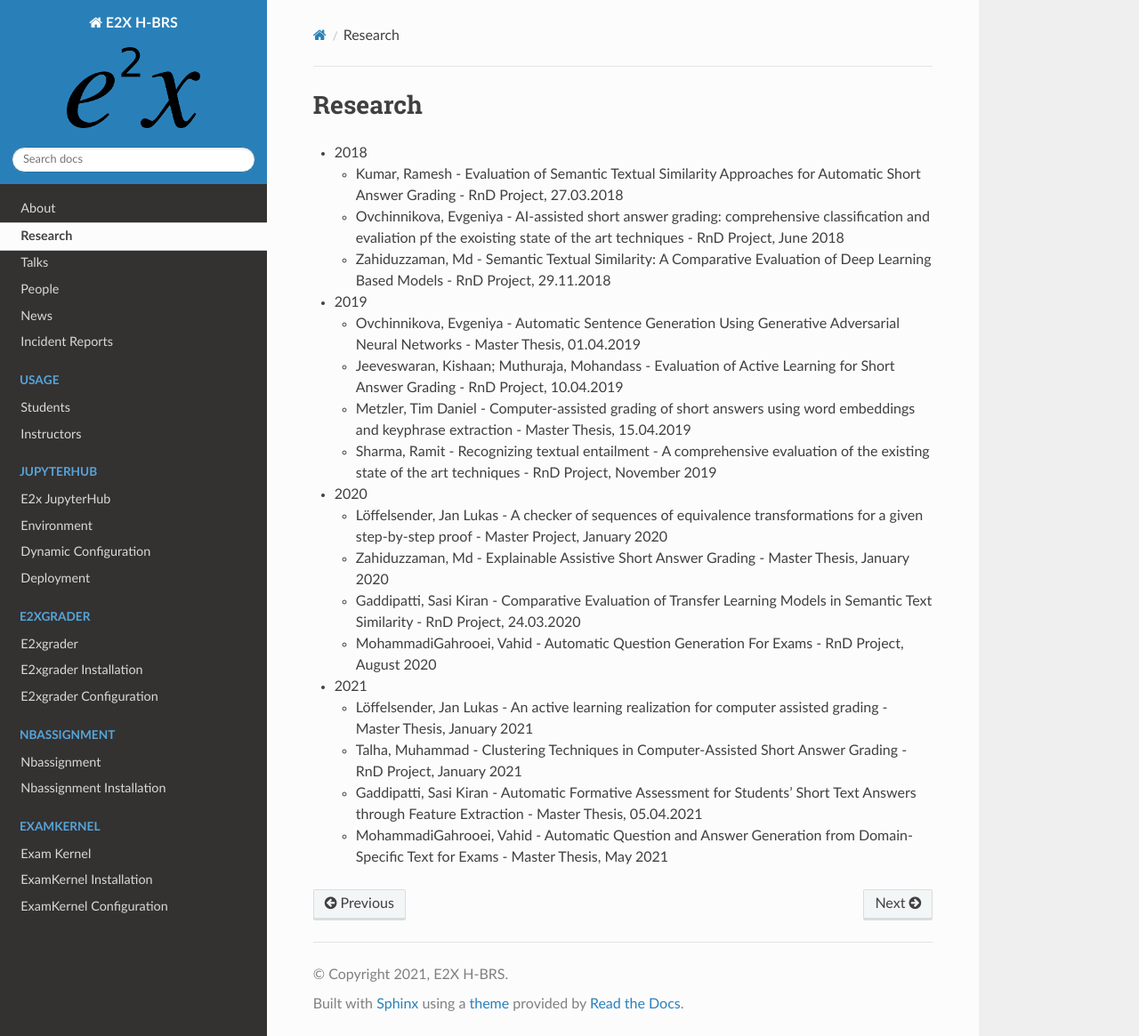
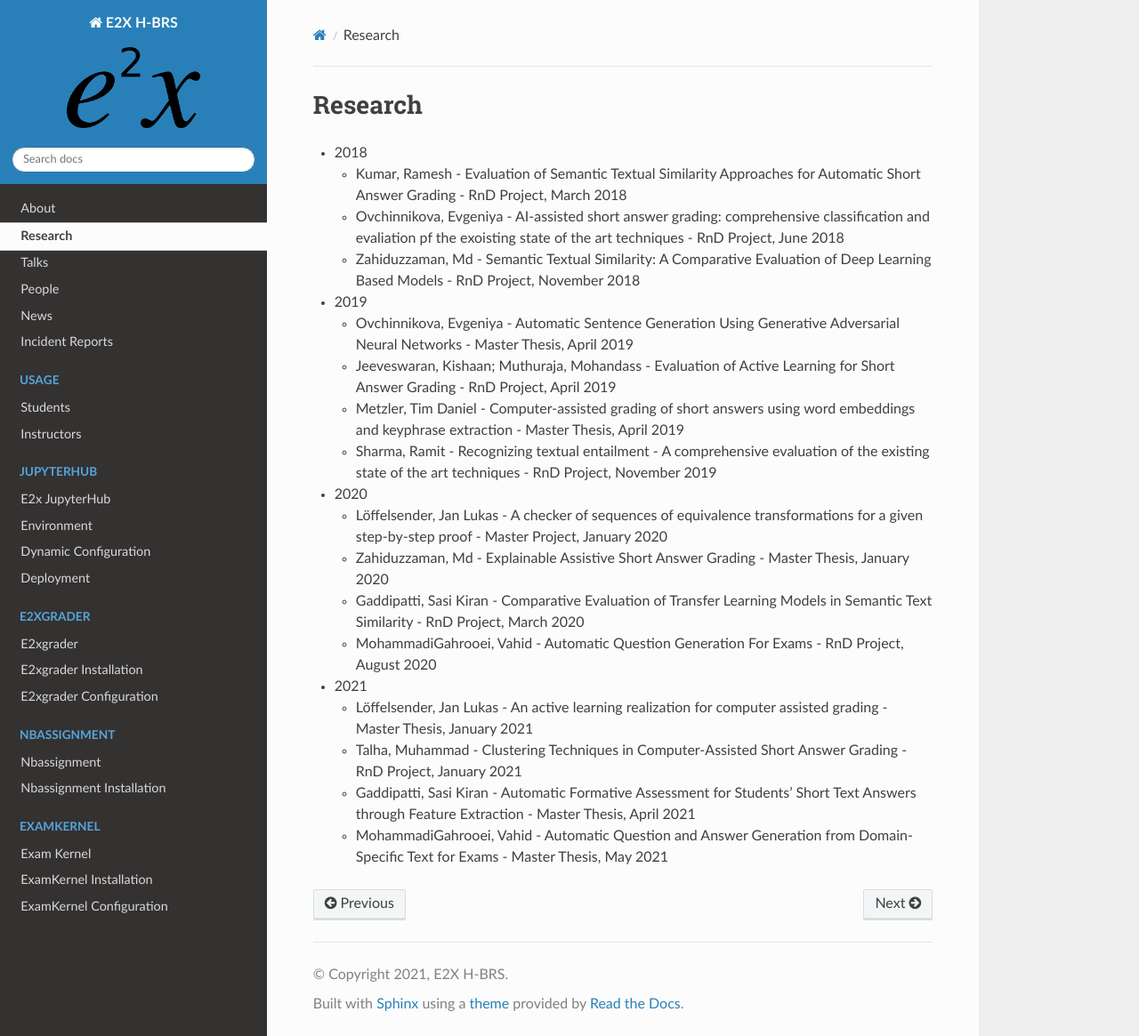
Before and after one commit to DigiKlausur/e2x-docs, a Sphinx documentation site: the page built from docs/source/research.rst, in a window 1280 px wide and 1165 px high. Shown: the whole window at 89% size. Built offline with Sphinx 7.4.7 and the Read the Docs theme 2.0.0, drawn with Linux system fonts in a browser that asks for light colours.

Commit message:
Update research.rst

```diff
--- a/docs/source/research.rst
+++ b/docs/source/research.rst
@@ -6,19 +6,19 @@ Research
 
 * 2018
 
-  * Kumar, Ramesh - Evaluation of Semantic Textual Similarity Approaches for Automatic Short Answer Grading - RnD Project, 27.03.2018
+  * Kumar, Ramesh - Evaluation of Semantic Textual Similarity Approaches for Automatic Short Answer Grading - RnD Project,  March 2018
 
   * Ovchinnikova, Evgeniya - AI-assisted short answer grading: comprehensive classification and evaliation pf the exoisting state of the art techniques - RnD Project, June 2018
 
-  * Zahiduzzaman, Md - Semantic Textual Similarity: A Comparative Evaluation of Deep Learning Based Models - RnD Project, 29.11.2018
+  * Zahiduzzaman, Md - Semantic Textual Similarity: A Comparative Evaluation of Deep Learning Based Models - RnD Project, November 2018
 
 * 2019
 
-  * Ovchinnikova, Evgeniya - Automatic Sentence Generation Using Generative Adversarial Neural Networks - Master Thesis, 01.04.2019
+  * Ovchinnikova, Evgeniya - Automatic Sentence Generation Using Generative Adversarial Neural Networks - Master Thesis,  April 2019
 
-  * Jeeveswaran, Kishaan; Muthuraja, Mohandass - Evaluation of Active Learning for Short Answer Grading - RnD Project, 10.04.2019
+  * Jeeveswaran, Kishaan; Muthuraja, Mohandass - Evaluation of Active Learning for Short Answer Grading - RnD Project, April 2019
 
-  * Metzler, Tim Daniel - Computer-assisted grading of short answers using word embeddings and keyphrase extraction - Master Thesis, 15.04.2019
+  * Metzler, Tim Daniel - Computer-assisted grading of short answers using word embeddings and keyphrase extraction - Master Thesis, April 2019
 
   * Sharma, Ramit - Recognizing textual entailment - A comprehensive evaluation of the existing state  of the art techniques - RnD Project, November 2019
 
@@ -28,7 +28,7 @@ Research
 
   * Zahiduzzaman, Md - Explainable Assistive Short Answer Grading - Master Thesis, January 2020
 
-  * Gaddipatti, Sasi Kiran - Comparative Evaluation of Transfer Learning Models in Semantic Text Similarity - RnD Project, 24.03.2020
+  * Gaddipatti, Sasi Kiran - Comparative Evaluation of Transfer Learning Models in Semantic Text Similarity - RnD Project, March 2020
 
   * MohammadiGahrooei, Vahid - Automatic Question Generation For Exams - RnD Project, August 2020
 
@@ -38,6 +38,6 @@ Research
 
   * Talha, Muhammad - Clustering Techniques in Computer-Assisted Short Answer Grading - RnD Project, January 2021
 
-  * Gaddipatti, Sasi Kiran - Automatic Formative Assessment for Students' Short Text Answers through Feature Extraction - Master Thesis, 05.04.2021
+  * Gaddipatti, Sasi Kiran - Automatic Formative Assessment for Students' Short Text Answers through Feature Extraction - Master Thesis, April 2021
 
   * MohammadiGahrooei, Vahid - Automatic Question and Answer Generation from Domain-Specific Text for Exams - Master Thesis, May 2021
```
